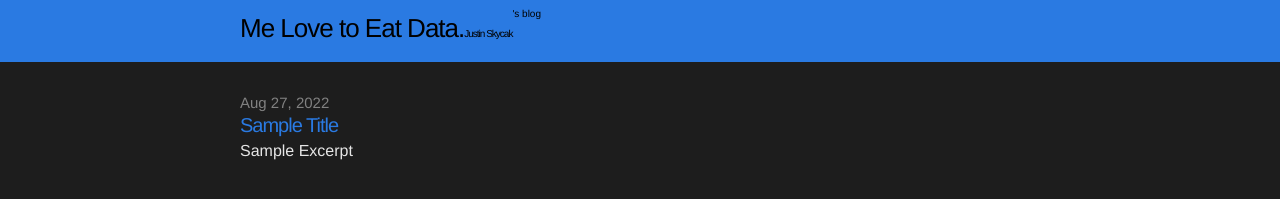
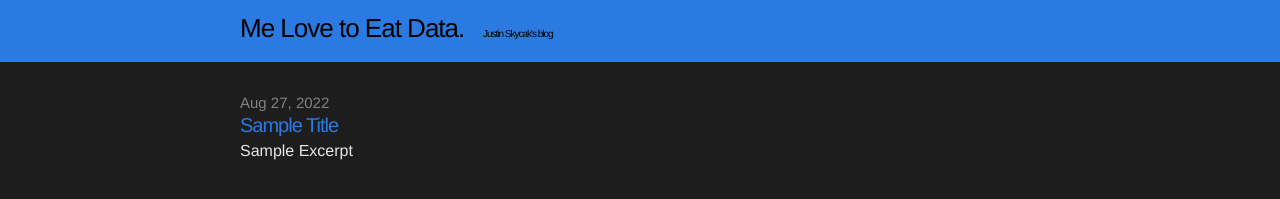
Before and after one commit to quantmonster/quantmonster.github.io, a Jekyll site: the page built from index.html, in a window 1280 px wide. Shown: the top 199 px of the page. Built offline with Jekyll 4.4.1, drawn with Linux system fonts in a browser that asks for light colours.

Commit message:
Update header.html

```diff
--- a/_includes/header.html
+++ b/_includes/header.html
@@ -2,7 +2,7 @@
 
   <div class="wrap">
 
-    <a class="site-title" href="{{ site.baseurl }}/">Me Love to Eat Data. <a class="site-title" href="https://justinmath.com" target="_blank"><font size="1.5em">Justin Skycak</font></a><font size="1.5em">'s blog</font></a>
+    <a class="site-title" href="{{ site.baseurl }}/">Me Love to Eat Data. &nbsp;&nbsp;<a class="site-title" href="https://justinmath.com" target="_blank"><font size="1.5em">Justin Skycak's blog</font></a></a>
 
     <nav class="site-nav">
 
```
